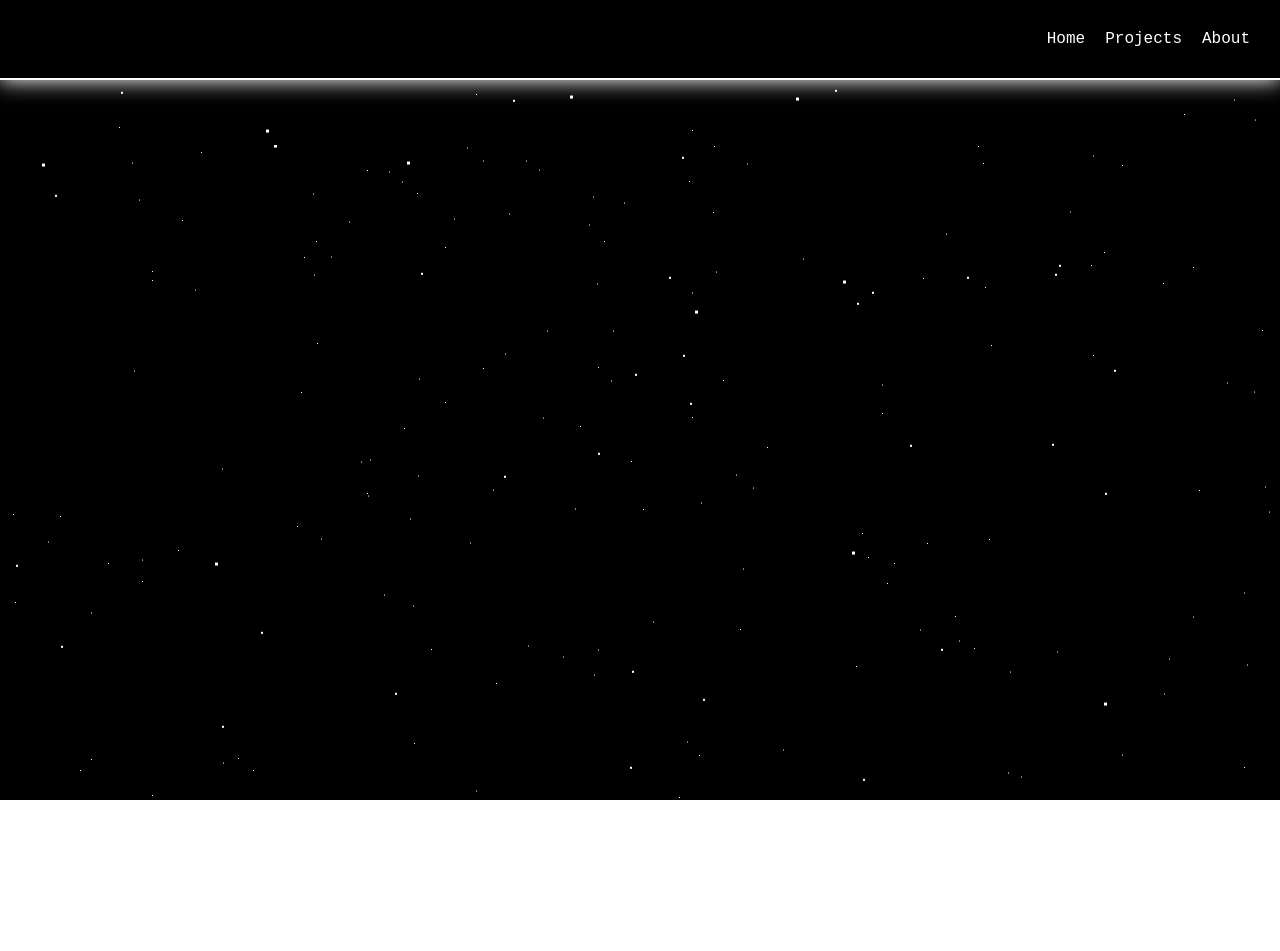
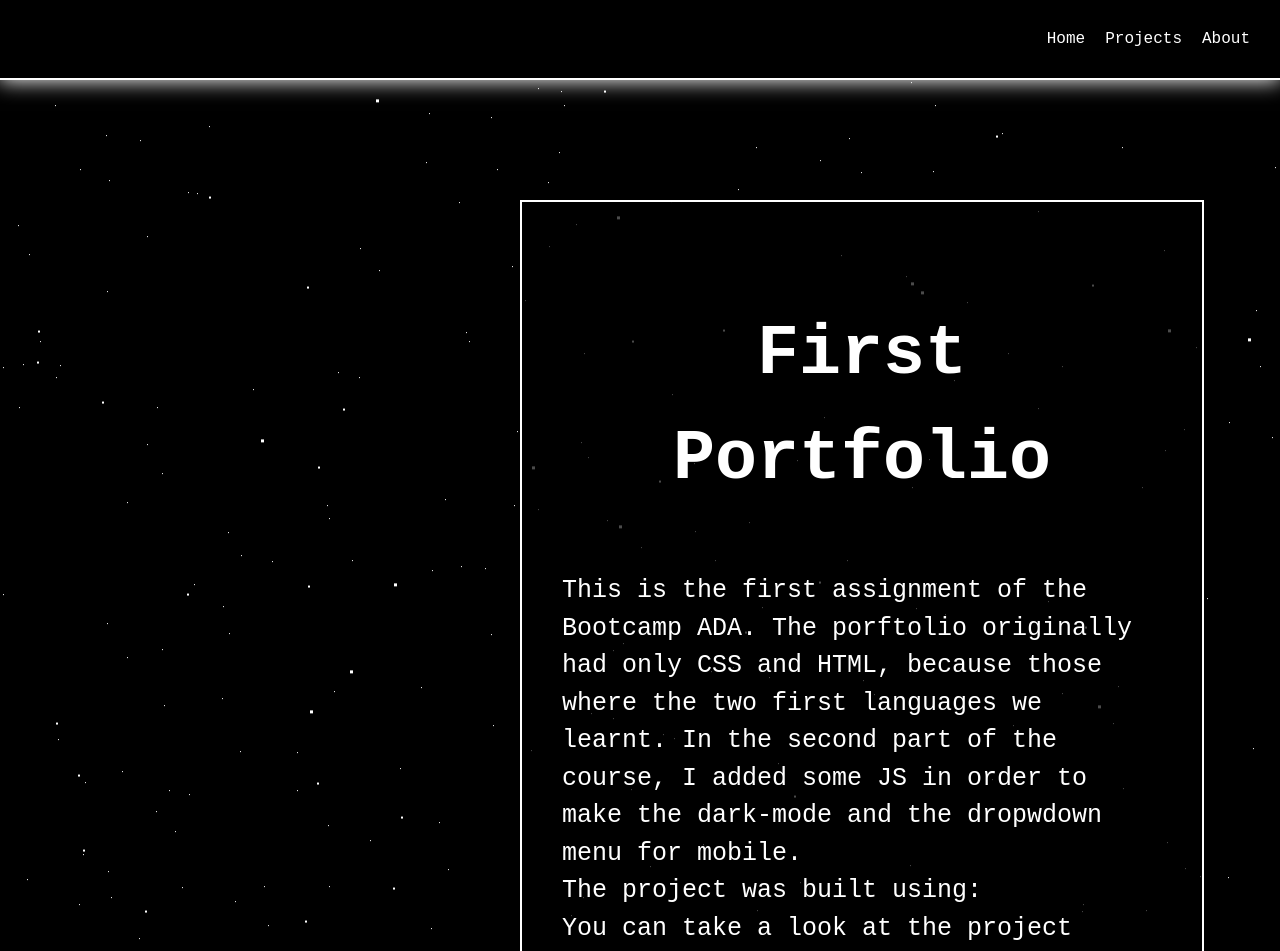
Before and after one commit to Celinesco/celinesco-page, a React (Create React App) app: page /details/1_first_portfolio in a window 1280 px wide. Shown: the top 951 px of the page. Before the commit the page ends 800 px from the top, so only its background shows below. Built offline with nearby package versions, Linux system fonts and the light colour scheme.

Commit message:
funcionan los clicks en cada proyecto

```diff
--- a/src/App.scss
+++ b/src/App.scss
@@ -27,3 +27,7 @@ h2 {
 a:link, a:visited, a:active {
   text-decoration:none;
 }
+
+p {
+  color: white
+}
--- a/src/components/BackgroundParticles.js
+++ b/src/components/BackgroundParticles.js
@@ -3,12 +3,12 @@ import './BackgroundParticles.scss';
 const BackgroundParticles = () => {
     return (
         <>
-            <div class="page-bg"></div>
-            <div class="animation-wrapper">
-                <div class="particle particle-1"></div>
-                <div class="particle particle-2"></div>
-                <div class="particle particle-3"></div>
-                <div class="particle particle-4"></div>
+            <div className="page-bg"></div>
+            <div className="animation-wrapper">
+                <div className="particle particle-1"></div>
+                <div className="particle particle-2"></div>
+                <div className="particle particle-3"></div>
+                <div className="particle particle-4"></div>
             </div>
         </>
     )
--- a/src/components/DetailSection.js
+++ b/src/components/DetailSection.js
@@ -1,16 +1,27 @@
 import BackgroundParticles from './BackgroundParticles';
 import './BackgroundParticles.scss';
 import ProjectCard from './ProjectCard';
+import { useParams } from 'react-router-dom';
+import { datosProyecto } from './datos_proyectos';
+import ProjectInfo from './ProjectInfo';
 
 
-const DetailSection = ({img, title, alt}) => {
+const DetailSection = () => {
+    const tarjetaClickeada = useParams();
+    const prueba = datosProyecto.filter( proyecto => proyecto.id === tarjetaClickeada.project);
+
+
     return (
         <section className="section__details">
             <BackgroundParticles />
-            <ProjectCard
-            img={img}
-            title={title}
-            alt={alt}/>
+            <ProjectCard img={prueba[0].img}
+            alt={prueba[0].alt}
+            title={prueba[0].title} />
+           <ProjectInfo
+           description={prueba[0].description}
+           title={prueba[0].title}
+           code={prueba[0].repository}
+           link={prueba[0].link}/>
         </section>
     )
 }
--- /dev/null
+++ b/src/components/DetailSection.scss
@@ -0,0 +1,19 @@
+
+.section__details {
+    display: flex;
+    justify-content: space-evenly;
+    padding: 200px;
+}
+
+.info__projects {
+    border: 2px solid white;
+    line-height: 1.5;
+    max-width: 900px;
+    background-color: rgba(0, 0, 0, 0.705);
+    z-index: 10;
+    padding: 40px;
+    p {
+        font-size: 25px;
+    }
+
+}
--- a/src/components/MainSection.scss
+++ b/src/components/MainSection.scss
@@ -69,7 +69,7 @@
     flex-direction: column;
     align-items: center;
     min-height: 100vh;
-    padding: 100px 0;
+    padding: 300px 0;
 }
 
 .container__cards-projects {
--- a/src/components/ProjectCard.js
+++ b/src/components/ProjectCard.js
@@ -1,10 +1,10 @@
 import './ProjectCard.scss';
 import { Link } from 'react-router-dom';
 
-const ProjectCard = ({ img, title, alt }) => {
+const ProjectCard = ({ img, title, alt, id }) => {
     return (
-        <Link to={`/details/${title}`}  data-aos="zoom-in" data-aos-duration="1000" className='card__project'>
-            <article>
+        <Link to={`/details/${id}`}  data-aos="zoom-in" data-aos-duration="1000"  id={id}>
+            <article className='card__project'>
                 <div className='container__img-project'>
                     <img src={img} alt={alt}></img>
                 </div>
--- a/src/components/ProjectCard.scss
+++ b/src/components/ProjectCard.scss
@@ -5,14 +5,13 @@
     margin: 10px;
     background-color: black;
     border: 2px solid white;
-    article {
-        display: flex;
-        flex-direction: column;
-        align-items: center;
-        justify-content: space-between;
-    }
+    display: flex;
+    flex-direction: column;
+    align-items: center;
+    justify-content: space-between;
     h3 {
-        color: white
+        color: white;
+        text-align: center;
     }
 }
 
--- /dev/null
+++ b/src/components/ProjectInfo.js
@@ -0,0 +1,16 @@
+import './DetailSection.scss'
+
+const ProjectInfo = ({title, description, technologies, link, code}) => {
+    return (
+        <article className='info__projects'>
+            <h2>{title}</h2>
+            <p>{description}</p>
+            <p>The project was built using: {technologies}</p>
+            <p>You can take a look at the project </p><a href={link} target="_blank" rel="noopener noreferrer">Clicking HERE!</a>
+            <p>If you are interested in the code, <a href={code} target="_blank" rel="noopener noreferrer">here is also the repository</a></p>
+        </article>
+    )
+}
+
+
+export default ProjectInfo;
--- a/src/components/ProjectsContainer.js
+++ b/src/components/ProjectsContainer.js
@@ -10,11 +10,11 @@ const ProjectsContainer = () => {
             <h2 data-aos="flip-down" data-aos-duration="1000">Projects</h2>
             <div className="container__cards-projects">
               {datosProyecto.map((project)=> (
-                  <ProjectCard
+                  <ProjectCard key={project.id}
+                  id={project.id}
                   img={project.img}
                   alt={project.alt}
                   title={project.title} />
-
               ))}
             </div>
 
--- a/src/components/datos_proyectos.js
+++ b/src/components/datos_proyectos.js
@@ -1,26 +1,26 @@
 export const datosProyecto = [
     {
-        id: 1,
+        id: "1_first_portfolio",
         title: "First Portfolio",
         img: "",
         alt: "",
         link: "https://celinesco.github.io/Portafolio/",
-        description: "This is the first assignment of the Bootcamp ADA. The porftolio originally had only CSS and HTML, because those where the two first languages we learnt. In the second part of the course, I added some JS in order to make the dark-mode and the dropwdown menu for mobile ",
+        description: "This is the first assignment of the Bootcamp ADA. The porftolio originally had only CSS and HTML, because those where the two first languages we learnt. In the second part of the course, I added some JS in order to make the dark-mode and the dropwdown menu for mobile. ",
         technologies: "HTML5, CSS3, JS",
         repository: "https://github.com/Celinesco/Portafolio"
     },
     {
-        id: 2,
+        id: "2_Meme_Genertor",
         title: "Meme Generator",
         img: "https://i.etsystatic.com/32248327/r/il/614b2e/3442381236/il_340x270.3442381236_jxj5.jpg",
         alt: "Famous cat meme",
         link: "https://carosanchezl.github.io/Editor-de-memes/",
-        description: "This is the second project of the Boootcamp ADA, but the first group-assignment. With this project we learnt how to work on a collaborative project using GitHub, how to use external libraries and make dinamical web pages manipulating the DOM with JS",
+        description: "This is the second project of the Boootcamp ADA, but the first group-assignment. With this project we learnt how to work on a collaborative project using GitHub, how to use external libraries and to make dinamical web pages manipulating the DOM with JS.",
         technologies: "HTML5, CSS3, JS",
         repository: "https://github.com/CaroSanchezL/Editor-de-memes",
     },
     {
-        id: 3,
+        id: "3_matcheadas",
         title: "MatcheADAs",
         img: "https://blogger.googleusercontent.com/img/a/AVvXsEiq822jcy76XX9xUD5vVqneksee2EbKYJ1zGJ8fH1bhaqT9yRTFh_Q97QaghXcUD5TzbIe4_2yX7Nd7VbIgjmbzAX18bV_Rg5OU7TuA8hyqt74yPyEP-h1pEbFtpUtF7SzRKKijQCplPKwIcRbU0aW6Du154r10i1SaimyE16a7yIW1Xz0lBTPdSuShzQ=w323-h399",
         alt: "tic-tac-toe game",
@@ -30,17 +30,17 @@ export const datosProyecto = [
         repository: "https://github.com/Celinesco/MatcheADAs"
     },
     {
-        id: 4,
+        id: "4_ahorradas",
         title: "AhorrADAs",
         img: "https://blogger.googleusercontent.com/img/a/AVvXsEjvvYItYKdgI-8jDOJJTmnqgeEcnZyAer7eBFwDVJIl1uEo3voUNf7k2GeAIvIkReNTkA--PNiZo8gficbgv0pXyRQIYKMoKN3xLxZ9dBZO3Dezde5cH2Vrry5xky6BPff8COKs_DGGHED8876GDMEcAQbbTGqO-1hJTgNff9lonFSY_TgXwUv0bFYdhA=s320",
         alt: "Statistics graph",
         link: "https://celinesco.github.io/AhorrAdas/",
-        description: "3rd Project of the bootcamp ADA. This was also a group assignment. It's a tracker for your incomes and expenses. We learnt here, how to store the information user, on Local Storage",
+        description: "3rd Project of the bootcamp ADA. This was also a group assignment. It's a tracker for your incomes and expenses. We learnt here, how to store the information user, on Local Storage.",
         technologies: "HTML5, BULMA, JS",
         repository: "https://github.com/Celinesco/AhorrAdas",
     },
     {
-        id: 5,
+        id: "5_comics",
         title: "Comics",
         img: "https://blogger.googleusercontent.com/img/a/AVvXsEg2_0yrTTO2xuQm7hrMKIJNCELT70jXypEOW6NXhySMSqGgkLDJvnjPP4qQnbD_-yrLZP1qw8hIInAKinZamEVdIC3lc9EkAZJkJoAurRqAw0gvC-R6NPHt5gVmnrGMWYA3chptGvCn6OlL5XICv17iBbYIrW_f4Q5TKJQgc7XdMS4Hfi4RysF6ZdnPIg=s320",
         alt: "Kapow exclamation",
@@ -50,7 +50,7 @@ export const datosProyecto = [
         repository: "https://github.com/Celinesco/buscador_de_comics_2"
     },
     {
-        id: 6,
+        id: "6_rick&morty",
         title: "Rick & Morty",
         img: "",
         alt: "Rick and Morty silhouette",
@@ -61,7 +61,7 @@ export const datosProyecto = [
     },
 
     {
-        id: 7,
+        id: "7_movies",
         title: "Movies",
         img: "https://blogger.googleusercontent.com/img/a/AVvXsEjr85XwtU6erDfZETf5dVTGeQaT6e7DYI61R2NIuB5Hv-jPmMUHN8DdfOK-Ejvmm7QeHaDU_EzT1rYTmHFnytdSRzNkUrGwZfOVGTiH3XxtI_c0vq-MtRQBcx2XW0E4UJ2CpZnGBnRDvHHHBi6MbsFAy5pvg9hcMGMheZklrf3uMBJJyMPk1Cx7W8x4gg=s320",
         alt: "Clapperboard illustration",
```
